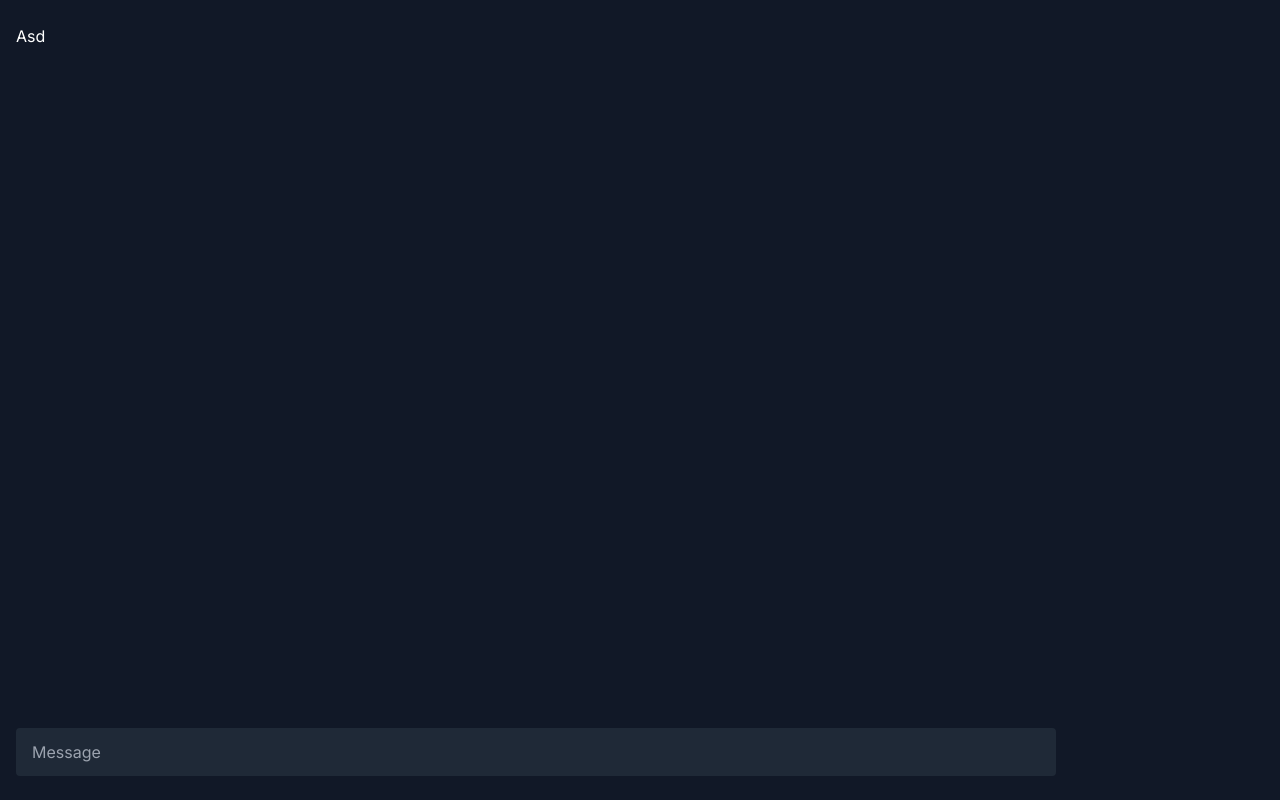
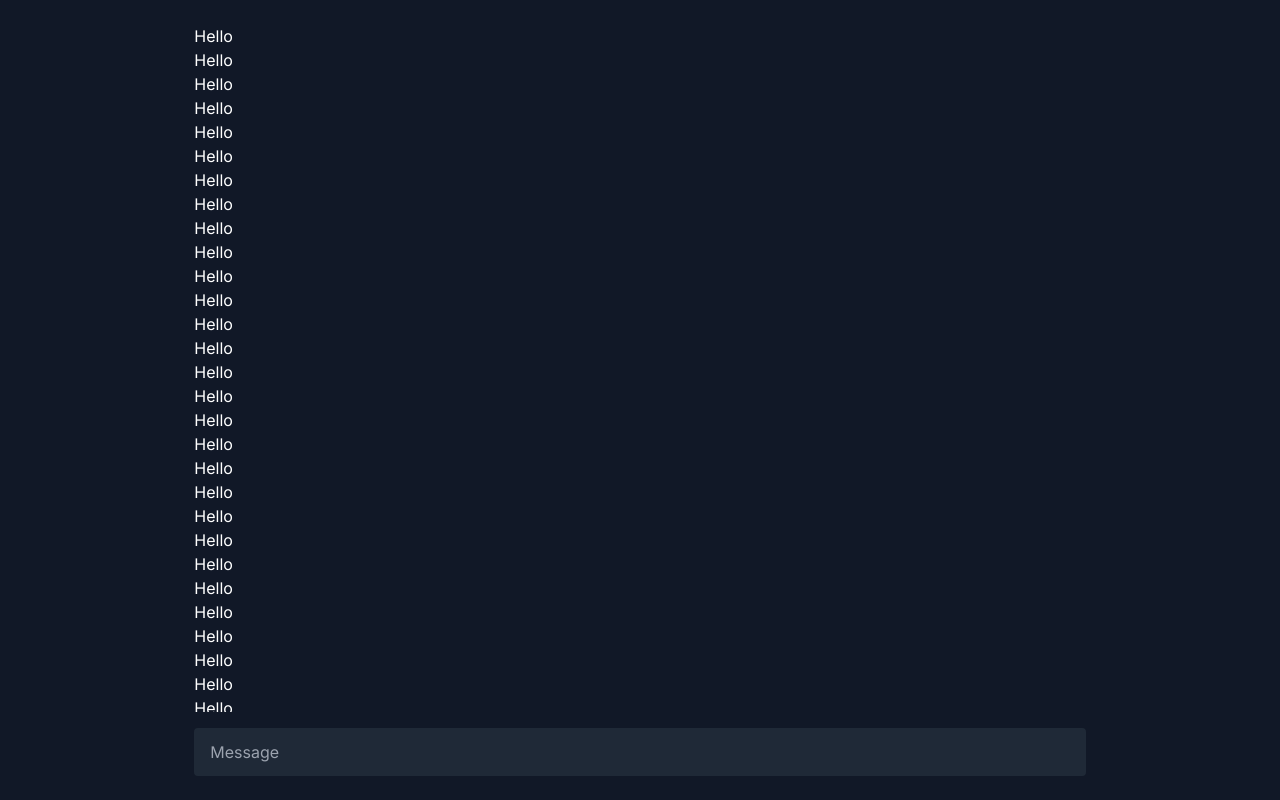
Before and after one commit to LightBounded/chat-app-site, a Next.js app: page / in a window 1280 px wide. Built offline with nearby package versions, Linux system fonts and the light colour scheme.

Commit message:
Fix chat layout

```diff
--- a/src/pages/index.tsx
+++ b/src/pages/index.tsx
@@ -3,14 +3,22 @@ import Layout from "@/components/Layout";
 export default function Home() {
   return (
     <Layout title="Chat Room">
-      <div className="flex min-h-screen">
-        <div className="flex-[5] flex flex-col py-6 px-4">
-          <div>Asd</div>
-          <input
-            className="mt-auto w-full bg-gray-800 rounded py-3 px-4"
-            type="text"
-            placeholder="Message"
-          />
+      <div className="flex max-h-screen">
+        <div className="flex-[1]"></div>
+        <div className="flex flex-[5] flex-col py-6 px-4">
+          {/* Messages */}
+          <div className="flex-1 overflow-y-scroll">
+            {[...Array(40)].map((_, i) => (
+              <div key={i}>Hello</div>
+            ))}
+          </div>
+          <form className="">
+            <input
+              className="mt-4 w-full rounded bg-gray-800 py-3 px-4"
+              type="text"
+              placeholder="Message"
+            />
+          </form>
         </div>
         <div className="flex-1 bg-gray-900"></div>
       </div>
```
